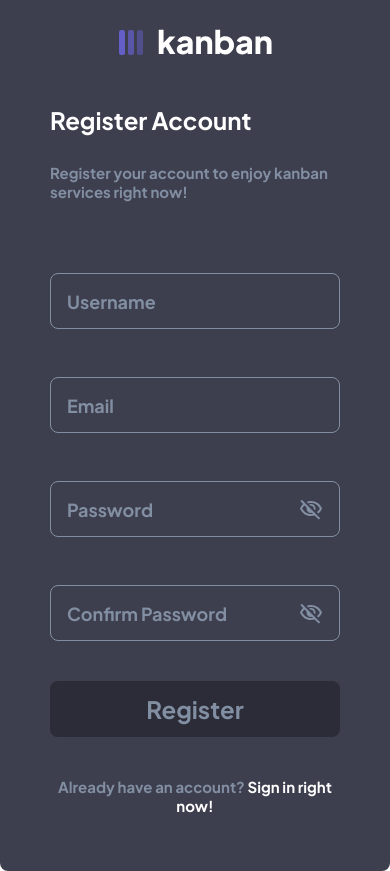
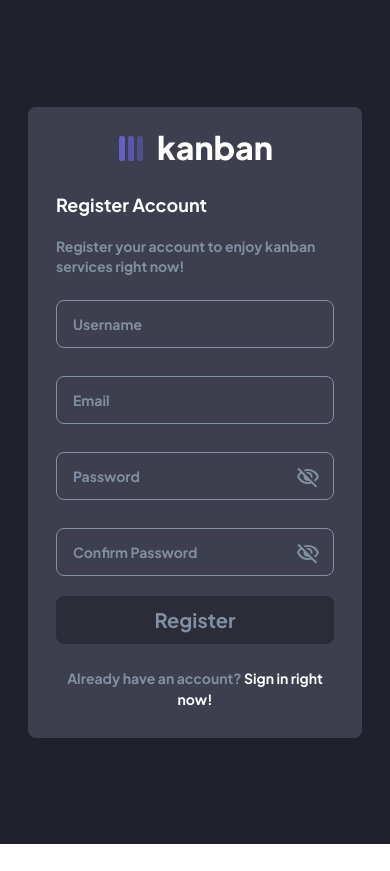
Before and after one commit to GustavoJuvino/kanban-task-management, a Next.js app: page /register in a window 390 px wide. After the commit the page ends 844 px from the top, so only its background shows below. Built offline with nearby package versions, Linux system fonts and the light colour scheme.

Commit message:
feat: add responsive design in login and register pages

```diff
--- a/public/svgs/index.ts
+++ b/public/svgs/index.ts
@@ -1,4 +1,5 @@
 export { default as LogoDark } from './logo-dark.svg'
 export { default as LogoLight } from './logo-light.svg'
+export { default as LogoMobile } from './logo-mobile.svg'
 export { default as VisibilityOn } from './visibility-on.svg'
 export { default as VisibilityOff } from './visibility-off.svg'
--- /dev/null
+++ b/src/app/Components/Account.tsx
@@ -0,0 +1,50 @@
+import React from 'react'
+import { LogoLight } from '../../../public/svgs'
+import LoginForm from '../login/LoginForm'
+import RegisterForm from '../register/RegisterForm'
+
+interface AccountProps {
+  description: string
+  firstMessage: string
+  secondMessage: string
+  loginPage: boolean
+}
+
+const Account = ({
+  description,
+  firstMessage,
+  secondMessage,
+  loginPage,
+}: AccountProps) => {
+  return (
+    <section className="h-auto w-full rounded-lg bg-lines-dark px-8 py-8 sm:w-[550px] sm:px-[50px] sm:py-14">
+      <span className="flex justify-center">
+        <LogoLight />
+      </span>
+
+      <div className="mt-[50px]">
+        <h1 className="text-heading-l text-white sm:text-heading-xl">
+          {loginPage ? 'Loggin Acount' : 'Register Account'}
+        </h1>
+        <p className="mt-5 font-bold text-medium-gray max-sm:text-sm sm:mt-7 sm:text-heading-m">
+          {description}
+        </p>
+      </div>
+
+      {loginPage ? <LoginForm /> : <RegisterForm />}
+
+      <p className="mt-8 text-center font-bold text-medium-gray max-sm:text-[14px] sm:mt-10 sm:text-heading-m">
+        {firstMessage}
+        <a
+          href={loginPage ? '/register' : '/login'}
+          className="cursor-pointer text-white duration-300 hover:text-main-purple"
+        >
+          {' '}
+          {secondMessage}
+        </a>
+      </p>
+    </section>
+  )
+}
+
+export default Account
--- a/src/app/Components/Button.tsx
+++ b/src/app/Components/Button.tsx
@@ -30,11 +30,13 @@ const button = tv({
             hover:bg-light-red
         `,
       form: `
-            h-14
+            sm:h-14
+            h-12
             w-full
             rounded-lg
             bg-dark-gray
-            text-[24px]
+            small-mobile:text-[20px]
+            text-[14px]
             font-bold
             text-medium-gray
             hover:bg-very-dark-gray
--- a/src/app/Components/form/Input.tsx
+++ b/src/app/Components/form/Input.tsx
@@ -4,14 +4,16 @@ import { useFormContext } from 'react-hook-form'
 
 const input = tv({
   base: `
-    h-14
+    h-12
     w-full
     rounded-lg
     border-[1px]
     border-medium-gray
     bg-transparent
     pl-4
-    text-[18px]
+    sm:text-[18px]
+    small-mobile:text-sm
+    text-[12px]
     font-bold
     text-white
     outline-none
--- a/src/app/globals.css
+++ b/src/app/globals.css
@@ -1,19 +1,19 @@
 @tailwind base;
 @tailwind components;
 @tailwind utilities;
+
+
+* {
+  margin: 0;
+}
 
 html {
   scroll-behavior: smooth;
 }
 
-*{
-  box-sizing: border-box;
-}
 
-body {
-  margin: 0px;
-  padding:0;
-  position: relative;
+html, body {
+  height: 100%;
 }
 
 ul, li{
@@ -34,7 +34,21 @@ input::-moz-placeholder {
 
 #visibility {
   position: absolute;
-  right: 18px;
-  top: 18px;
+  right: 15px;
+  top: 15px;
   cursor: pointer;
 }
+
+@media only screen and (max-height: 690px){
+  #form-page {
+    height: auto;
+    padding-top: 14px;
+    padding-bottom: 14px;
+  }
+
+  #form {
+    display: flex;
+    gap: 10px;
+  }
+
+}
--- a/src/app/login/LoginForm.tsx
+++ b/src/app/login/LoginForm.tsx
@@ -8,6 +8,7 @@ import { FormProvider, useForm, SubmitHandler } from 'react-hook-form'
 import { zodResolver } from '@hookform/resolvers/zod'
 import { signIn } from 'next-auth/react'
 import { useRouter } from 'next/navigation'
+import Button from '../Components/Button'
 
 const LoginFormSchema = z.object({
   email: z
@@ -50,7 +51,7 @@ const LoginForm = () => {
     <FormProvider {...createLoginForm}>
       <form
         onSubmit={handleSubmit(onSubmit)}
-        className="mt-16 flex flex-col gap-y-10"
+        className="mt-8 flex flex-col gap-y-10 sm:mt-16"
       >
         <Form.Field>
           <Form.Error>{errors.email?.message}</Form.Error>
@@ -85,9 +86,9 @@ const LoginForm = () => {
           </div>
         </Form.Field>
 
-        <button className="h-14 w-full rounded-lg bg-very-dark-gray text-heading-xl text-white">
+        <Button style={'form'} className="max-sm:text-lg">
           Sign In
-        </button>
+        </Button>
       </form>
     </FormProvider>
   )
--- a/src/app/login/page.tsx
+++ b/src/app/login/page.tsx
@@ -4,26 +4,74 @@ import LoginForm from './LoginForm'
 
 const page = () => {
   return (
-    <main className="flex h-[100vh] w-full items-center justify-center bg-very-dark-gray">
-      <section className="h-auto w-[550px] rounded-lg bg-lines-dark px-[50px] py-14">
+    <main
+      className="
+        flex
+        h-full
+        w-full
+        items-center
+        justify-center
+        bg-very-dark-gray
+        max-sm:px-7
+      "
+    >
+      <section
+        className="
+          h-auto
+          w-full
+          rounded-lg
+          bg-lines-dark
+          px-8
+          py-8
+          sm:w-[550px]
+          sm:px-[50px]
+          sm:py-14
+        "
+      >
         <span className="flex justify-center">
           <LogoLight />
         </span>
 
         <div className="mt-[50px]">
-          <h1 className="text-heading-xl text-white">Login Account</h1>
-          <p className="mt-7 text-heading-m text-medium-gray">
+          <h1 className="text-heading-l text-white sm:text-heading-xl">
+            Loggin Acount
+          </h1>
+          <p
+            className="
+              mt-5
+              font-bold
+              text-medium-gray
+              max-sm:text-sm
+              sm:mt-7
+              sm:text-heading-m
+            "
+          >
             Log in to your account to enjoy Kanban services right now!
           </p>
         </div>
 
         <LoginForm />
 
-        <p className="mt-10 text-center text-heading-m text-medium-gray">
+        <p
+          className="
+            mt-8
+            text-center
+            font-bold
+            text-medium-gray
+            max-sm:text-[14px]
+            sm:mt-10
+            sm:text-heading-m
+          "
+        >
           Doesn’t have an account yet?
           <a
             href="/register"
-            className="cursor-pointer text-white duration-300 hover:text-main-purple"
+            className="
+              cursor-pointer
+              text-white
+              duration-300
+              hover:text-main-purple
+            "
           >
             {' '}
             Register right now!
--- a/src/app/register/RegisterForm.tsx
+++ b/src/app/register/RegisterForm.tsx
@@ -57,8 +57,9 @@ const RegisterForm = () => {
   return (
     <FormProvider {...createRegisterForm}>
       <form
+        id="form"
         onSubmit={handleSubmit(onSubmit)}
-        className="mt-16 flex flex-col gap-y-10"
+        className="mt-4 flex flex-col gap-y-5 sm:mt-8 sm:gap-y-8"
       >
         <Form.Field>
           <Form.Error>{errors.username?.message}</Form.Error>
--- a/src/app/register/page.tsx
+++ b/src/app/register/page.tsx
@@ -4,26 +4,82 @@ import RegisterForm from './RegisterForm'
 
 const page = () => {
   return (
-    <main className="flex h-[100vh] w-full items-center justify-center bg-very-dark-gray">
-      <section className="h-auto w-[550px] rounded-lg bg-lines-dark px-[50px] py-14">
+    <main
+      className="
+        flex
+        h-screen
+        w-full
+        items-center
+        justify-center
+        bg-very-dark-gray
+        px-7
+      "
+    >
+      <section
+        id="form-page"
+        className="
+          h-auto
+          w-full
+          rounded-lg
+          bg-lines-dark
+          p-7
+          sm:w-[550px]
+          sm:px-[50px]
+          sm:py-7
+        "
+      >
         <span className="flex justify-center">
           <LogoLight />
         </span>
 
-        <div className="mt-[50px]">
-          <h1 className="text-heading-xl text-white">Register Account</h1>
-          <p className="mt-7 text-heading-m text-medium-gray">
+        <div className="mt-8">
+          <h1
+            className="
+              text-[12px]
+              text-white
+              small-mobile:text-heading-l
+              sm:text-heading-xl
+            "
+          >
+            Register Account
+          </h1>
+          <p
+            className="
+              mt-5
+              font-bold
+              text-medium-gray
+              max-sm:text-sm
+              max-small-mobile:text-[12px]
+              sm:mt-7
+              sm:text-heading-m
+            "
+          >
             Register your account to enjoy kanban services right now!
           </p>
         </div>
 
         <RegisterForm />
 
-        <p className="mt-10 text-center text-heading-m text-medium-gray">
+        <p
+          className="
+            mt-6
+            text-center
+            font-bold
+            text-medium-gray
+            max-sm:text-[14px]
+            max-small-mobile:text-[12px]
+            sm:text-heading-m
+          "
+        >
           Already have an account?
           <a
             href="/login"
-            className="cursor-pointer text-white duration-300 hover:text-main-purple"
+            className="
+              cursor-pointer
+              text-white
+              duration-300
+              hover:text-main-purple
+            "
           >
             {' '}
             Sign in right now!
```
